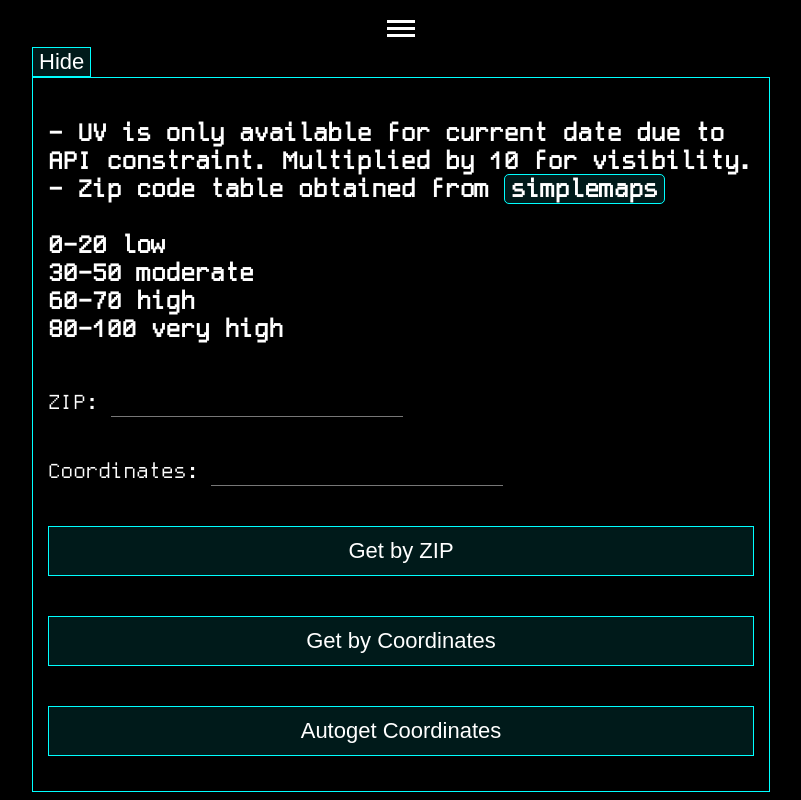
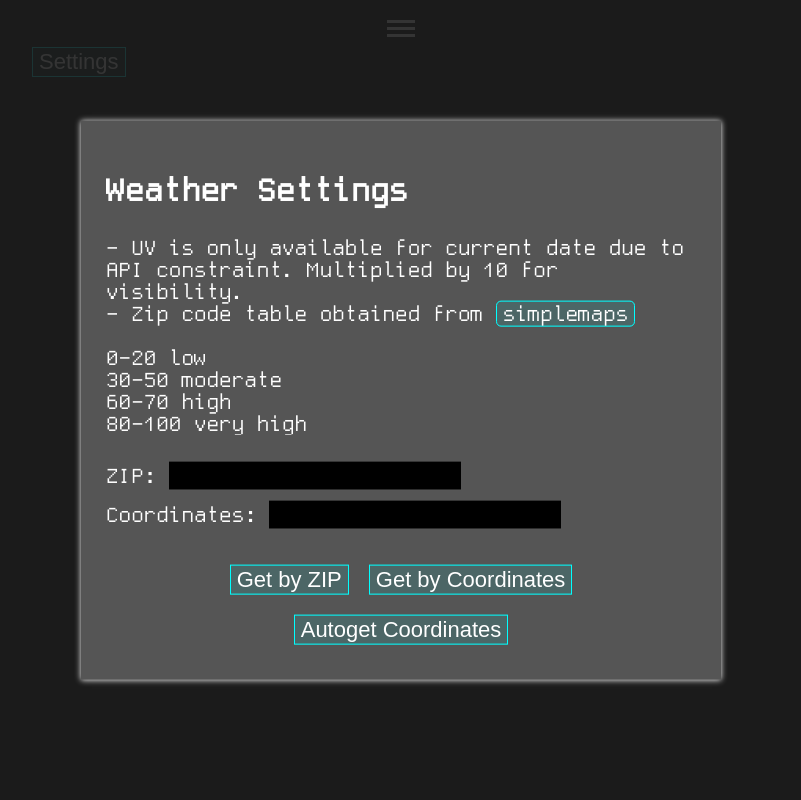
Before and after one commit to djlafo/personal-site-2024, a React (Create React App) app: page /Weather in a window 1280 px wide. Shown: the whole page, without its empty margins (239-1040 px from the left). Built offline with nearby package versions, Linux system fonts and the light colour scheme.

Commit message:
Add modals, switch weather to modals, add filter, change loading algo

```diff
--- /dev/null
+++ b/src/components/Modal/index.tsx
@@ -0,0 +1,37 @@
+import React, { useState, useEffect } from 'react';
+import './modal.css';
+
+interface ModalProps {
+    onClose: () => void;
+    opened: boolean;
+    children: JSX.Element | Array<JSX.Element>;
+    styleOne?: boolean;
+}
+
+export default function Modal({ opened, children, onClose, styleOne=false } : ModalProps) {
+    const [prevOpened, setPrevOpened] = useState(false);
+
+    if((prevOpened !== opened)) {
+        setPrevOpened(opened);
+    }
+
+    useEffect(() => {
+		const onEsc = (e : KeyboardEvent) => {
+			if(e.key === "Escape") {
+				onClose();
+			}
+		};
+
+		window.addEventListener('keydown', onEsc)
+		return () => {
+			window.removeEventListener('keydown', onEsc);
+		}
+	}, [onClose])
+
+    return <div className={`modal-parent ${prevOpened ? 'opened' : ''}`}>
+        <div className='modal-background' onClick={() => onClose()}></div>
+        <div className={`modal-content ${styleOne ? 'style-one' : ''}`}>
+            {children}
+        </div>
+    </div>;
+};
--- /dev/null
+++ b/src/components/Modal/modal.css
@@ -0,0 +1,35 @@
+.modal-parent:not(.opened) {
+    display: none;
+}
+
+.modal-parent.opened {
+    position: fixed;
+    z-index: 50;
+}
+
+.modal-background {
+    z-index: 51;
+    position: fixed;
+    left: 0;
+    top: 0;
+    right: 0;
+    bottom: 0;
+    background-color: rgba(30,30,30,0.9);
+}
+
+.modal-content {
+    z-index: 52;
+    position: fixed;
+    top: 50%;
+    left: 50%;
+    transform: translate(-50%, -50%);
+    max-height: 80%;
+    max-width: 80%;
+    overflow-y: scroll;
+}
+
+.modal-content.style-one {
+    background: #555555;
+    padding: 25px;
+    box-shadow: 0 0 6px 0 white;
+}
--- a/src/components/Page/HeaderBar/headerbar.css
+++ b/src/components/Page/HeaderBar/headerbar.css
@@ -1,6 +1,5 @@
 .header-bar {
     width: 100%;
-    z-index: 100000;
     padding: 15px 0px 5px 0px;
 }
 
@@ -9,21 +8,6 @@
     flex-direction: column;
     align-items: center;
     padding: 15px;
-}
-
-.header-bar.opened .link-list {
-    position: fixed;
-    left: 0;
-    top: 0;
-    bottom: 0;
-    right: 0;
-    padding-top: 50px;
-    background-color: rgba(30,30,30,0.9);
-    z-index: 50;
-}
-
-.header-bar:not(.opened) .link-list {
-    display: none;
 }
 
 .link-list span {
--- a/src/components/Page/HeaderBar/index.tsx
+++ b/src/components/Page/HeaderBar/index.tsx
@@ -1,33 +1,20 @@
 import React, { useState, useEffect } from 'react';
 import './headerbar.css';
 import { Link } from 'react-router-dom';
+import { Modal } from '../../';
 
 function HeaderBar() {
 	const [open, setOpen] = useState(false);
 
-	useEffect(() => {
-		const onEsc = (e : KeyboardEvent) => {
-			if(e.key === "Escape") {
-				setOpen(o => !o);
-			}
-		};
-
-		window.addEventListener('keydown', onEsc)
-		return () => {
-			window.removeEventListener('keydown', onEsc);
-		}
-	}, [setOpen])
-
-    return <>
-		<div className={`header-bar ${open ? 'opened' : ''}`}>
-
+    return <div className='header-bar'>
 			<div className='burger-menu' onClick={() => setOpen(true)}>
 				<div className='burger-bar'/>
 				<div className='burger-bar'/>
 				<div className='burger-bar'/>
 			</div>
 
-			<nav className='link-list' onClick={() => setOpen(false)}>
+			<Modal opened={open} onClose={() => setOpen(false)}>
+				<nav className='link-list'>
 					<span>
 						<Link to={'/'}>
 							Home
@@ -59,9 +46,9 @@ function HeaderBar() {
 						<a href="https://www.linkedin.com/in/dylan-lafont-99a58a150/" target="_blank" rel="noreferrer">LinkedIn</a>
 					</span>
 				</nav>
+			</Modal>
 
-		</div>
-	</>;
+		</div>;
 }
 
 export default HeaderBar;
--- a/src/components/index.tsx
+++ b/src/components/index.tsx
@@ -1,4 +1,5 @@
 import Page from './Page';
 import TimeInput from './TimeInput';
+import Modal from './Modal';
 
-export { Page, TimeInput };
+export { Page, TimeInput, Modal };
--- a/src/pages/Interval/interval.css
+++ b/src/pages/Interval/interval.css
@@ -36,7 +36,7 @@
 } */
 
 .interval-insert-box {
-    border: 1px solid grey;
+    border: 1px solid cyan;
 }
 
 .round-title {
--- a/src/pages/Weather/WeatherInputs.tsx
+++ b/src/pages/Weather/WeatherInputs.tsx
@@ -1,12 +1,12 @@
 import React, { useState} from 'react';
 import { toast } from 'react-toastify';
 import 'react-toastify/dist/ReactToastify.css';
-import { getCoordsFromZip } from './zipcodes';
+import { getCoordsFromZip, getZipFromCoords } from './zipcodes';
 
 interface WeatherInputProps {
     initialCoords: string;
     initialZIP: string;
-    doReload: (c : string) => void;
+    doReload: (c : string, z : string) => void;
 }
 
 export default function WeatherInputs({ initialZIP, initialCoords, doReload } : WeatherInputProps) {
@@ -40,24 +40,36 @@ export default function WeatherInputs({ initialZIP, initialCoords, doReload } :
     };
 
     const setUrlParams = ({ z, c } : { z?: string, c?: string}) => {
-        const setCoordsParam = (c2 : string) => {
-            window.history.replaceState(null, '', `?coords=${c2.replaceAll(' ', '')}`);
-            doReload(c2);
+        const setCoordsParam = (c2 : string, z2: string) => {
+            window.history.replaceState(null, '', `?coords=${c2.replaceAll(' ', '')}zip=${z2}`);
+            doReload(c2, z2);
         };
         if(!c && z) {
             getCoordsFromZip(z).then(c3 => {
-                setCoordsParam(c3);
+                setCoordsParam(c3, z);
+                setCoords(c3);
             }).catch(e => toast(e.message));
         } else if (c) {
-            setCoordsParam(c);
+            const sp = c.replaceAll(' ', '').split(',');
+            if(sp.length !== 2) {
+                toast('Incorrect coordinates: numbers not divided by ,');
+            } else {
+                getZipFromCoords(Number(sp[0]), Number(sp[1])).then(z3 => {
+                    setCoordsParam(c, z3);
+                    setZip(z3);
+                    toast(`Set ZIP to ${z3}`);
+                }).catch(e => toast(e.message));
+            }
         }
     };
 
     return <div>
         ZIP: <input type='textbox' value={zip} onChange={e => setZip(e.target.value)}/><br/>
         Coordinates: <input type='textbox' value={coords} onChange={e => setCoords(e.target.value)}/><br/>
-        <input className='big-button' type='button' value='Get by ZIP' onClick={() => setUrlParams({z: zip})}/>
-        <input className='big-button' type='button' value='Get by Coordinates' onClick={() => setUrlParams({c: coords})}/>
-        <input className='big-button' type='button' value={grabbing ? 'Trying to grab coordinates...' : 'Autoget Coordinates'} readOnly={grabbing} onClick={() => grabCoords()}/>
+        <div className='weather-input-buttons'>
+            <input type='button' value='Get by ZIP' onClick={() => setUrlParams({z: zip})}/>
+            <input type='button' value='Get by Coordinates' onClick={() => setUrlParams({c: coords})}/>
+            <input type='button' value={grabbing ? 'Trying to grab coordinates...' : 'Autoget Coordinates'} readOnly={grabbing} onClick={() => grabCoords()}/>
+        </div>
     </div>;
 }
--- a/src/pages/Weather/index.tsx
+++ b/src/pages/Weather/index.tsx
@@ -9,6 +9,7 @@ import 'react-toastify/dist/ReactToastify.css';
 
 import './weather.css';
 import { FormattedWeatherDataType, formatWeatherData } from './WeatherGraph';
+import { Modal } from '../../components';
 
 function Weather() {
     const urlParams = useMemo(() => new URLSearchParams(window.location.search), []);
@@ -19,14 +20,14 @@ function Weather() {
 
     const [currentAttempt, setCurrentAttempt] = useState(0);
     const [weatherData, setWeatherData] = useState<Array<WeatherData>>([]);
-    const [initialZIP, setInitialZIP] = useState<string>('');
     const [selectedDay, setSelectedDay] = useState(0);
     const [hideSettings, setHideSettings] = useState(true);
 
     const loadWeather = useCallback((z: string, coord: string) => {
         getWeather(z, coord).then(d => {
             localStorage.setItem('coords', coord);
-            window.history.replaceState(null, '', `?coords=${coord}`);
+            localStorage.setItem('zip', z);
+            window.history.replaceState(null, '', `?coords=${coord}&zip=${z}`);
             setSelectedDay(0);
             setHideSettings(true);
             setCurrentAttempt(a => a + 1);
@@ -48,21 +49,17 @@ function Weather() {
         return res;
     }, [selectedDay, fwd]);
 
-    const startLoadWeather = useCallback((c : string) => {
-        const dCoordSp = c.replaceAll(' ', '').split(',');
+    const startLoadWeather = useCallback((c : string, z : string) => {
         setWeatherData([]);
         setCurrentAttempt(1);
-        getZipFromCoords(Number(dCoordSp[0]), Number(dCoordSp[1])).then(n => {
-            setInitialZIP(n);
-            toast(`ZIP set to ${n}`);
-            loadWeather(n, c);
-        }).catch(e => toast(e.message));
+        loadWeather(z, c);
     }, [loadWeather]);
 
     useEffect(() => {
         const dCoord = getDefault('coords');
+        const dZip = getDefault('zip')
         if(dCoord) {
-            startLoadWeather(dCoord);
+            startLoadWeather(dCoord, dZip);
         } else {
             setHideSettings(false);
         }
@@ -86,9 +83,13 @@ function Weather() {
     return <Page>
         <div className='weather-page'>
             <ToastContainer />
-            <input type='button' value={hideSettings ? 'Show' : 'Hide'} onClick={() => setHideSettings(h => !h)}/>
-            <div className='settings-box' hidden={hideSettings}>
-                <h3>
+            <input type='button' value='Settings' onClick={() => setHideSettings(false)}/>
+            <Modal onClose={() => setHideSettings(true)} styleOne opened={!hideSettings}>
+                <div className='settings-box'>
+                    <h2>
+                        Weather Settings
+                    </h2>
+                    <p>
                         - UV is only available for current date due to API constraint.  Multiplied by 10 for visibility.<br/>
                         - Zip code table obtained from <a href='https://simplemaps.com/data/us-zips' target='_blank' rel='noreferrer'>simplemaps</a><br/>
                         <br/>
@@ -96,9 +97,10 @@ function Weather() {
                         30-50 moderate<br/>
                         60-70 high<br/>
                         80-100 very high<br/>
-                </h3>
-                <WeatherInputs initialZIP={initialZIP} initialCoords={getDefault('coords')} doReload={startLoadWeather}/>
+                    </p>
+                    <WeatherInputs initialZIP={getDefault('zip')} initialCoords={getDefault('coords')} doReload={startLoadWeather}/>
                 </div>
+            </Modal>
             {
                 !weatherData.length && currentAttempt > 0 && ` Loading...attempt ${currentAttempt}`
             }
--- a/src/pages/Weather/weather.css
+++ b/src/pages/Weather/weather.css
@@ -16,6 +16,18 @@
     text-align: center;
 }
 
+.weather-chart-container-container > input {
+    margin-bottom: 20px;
+}
+
+.weather-chart-container-container .chart-filters {
+    display: flex;
+    flex-direction: column;
+    justify-content: space-between;
+    height: 250px;
+    align-items: flex-start;
+}
+
 .weather-chart-container-container > h2 {
     display: flex;
     justify-content: space-around;
@@ -31,13 +43,20 @@
     color: #000000;
     font-size: 14pt;
     padding: 5px;
+    text-align: left;
 }
 
-.weather-page .settings-box input {
-    margin: 20px 0;
+.weather-page .settings-box input[type=textbox] {
+    margin: 5px 0;
 }
 
-.weather-page .settings-box {
-    border: 1px solid cyan;
-    padding: 15px;
+.weather-input-buttons {
+    margin-top: 20px;
+    display: flex;
+    justify-content: center;
+    flex-wrap: wrap;
 }
+
+.weather-input-buttons > input {
+    margin: 10px 10px;
+}
```
Also changed, not shown: src/pages/Weather/WeatherGraph.tsx (+39 -8 lines), src/pages/Weather/WeatherGraphContainer.tsx (+52 -2 lines). Lines whose indentation alone changed are shown as unchanged.
